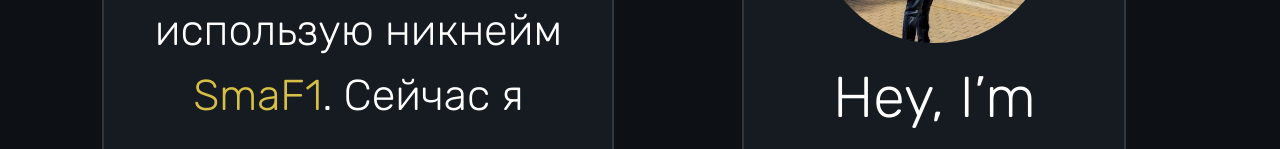
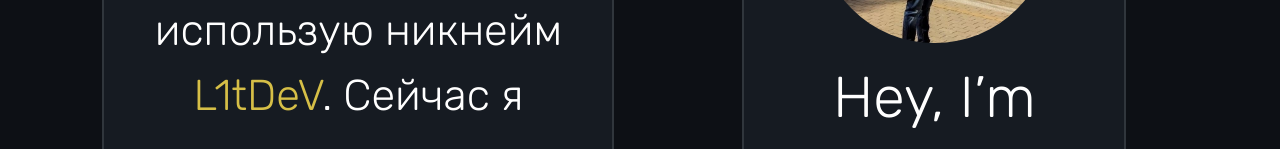
Before and after one commit to L1tDeV/Portfolio, a Next.js app: page /info in a window 1280 px wide. Shown: the part 368-517 px from the top of the page. Built offline with nearby package versions, Linux system fonts and the light colour scheme.

Commit message:
Update Main.js

```diff
--- a/src/app/info/components/Main.js
+++ b/src/app/info/components/Main.js
@@ -19,7 +19,7 @@ const Information = ({btn}) => {
         <div>
             <div className={styles.box}>
                 <h2>Я начи&shy;нающий <span className={styles.green_txt}>Frontend-developer</span>.
-            В интернете я часто использую никнейм<span className={styles.yellow_txt}> SmaF1</span>.
+            В интернете я часто использую никнейм<span className={styles.yellow_txt}> L1tDeV</span>.
             Сейчас я изучаю языки програм&shy;мирования, исполь&shy;зуемые в web-&shy;разработке, такие как <span className={styles.blue_txt}>JavaScript</span>,
             <span className={styles.blue_txt}> React.js</span>, <span className={styles.blue_txt}>Next.js</span> и <span className={styles.blue_txt}>php</span>.
             Буду рад сотрудни&shy;честву.</h2>
```
